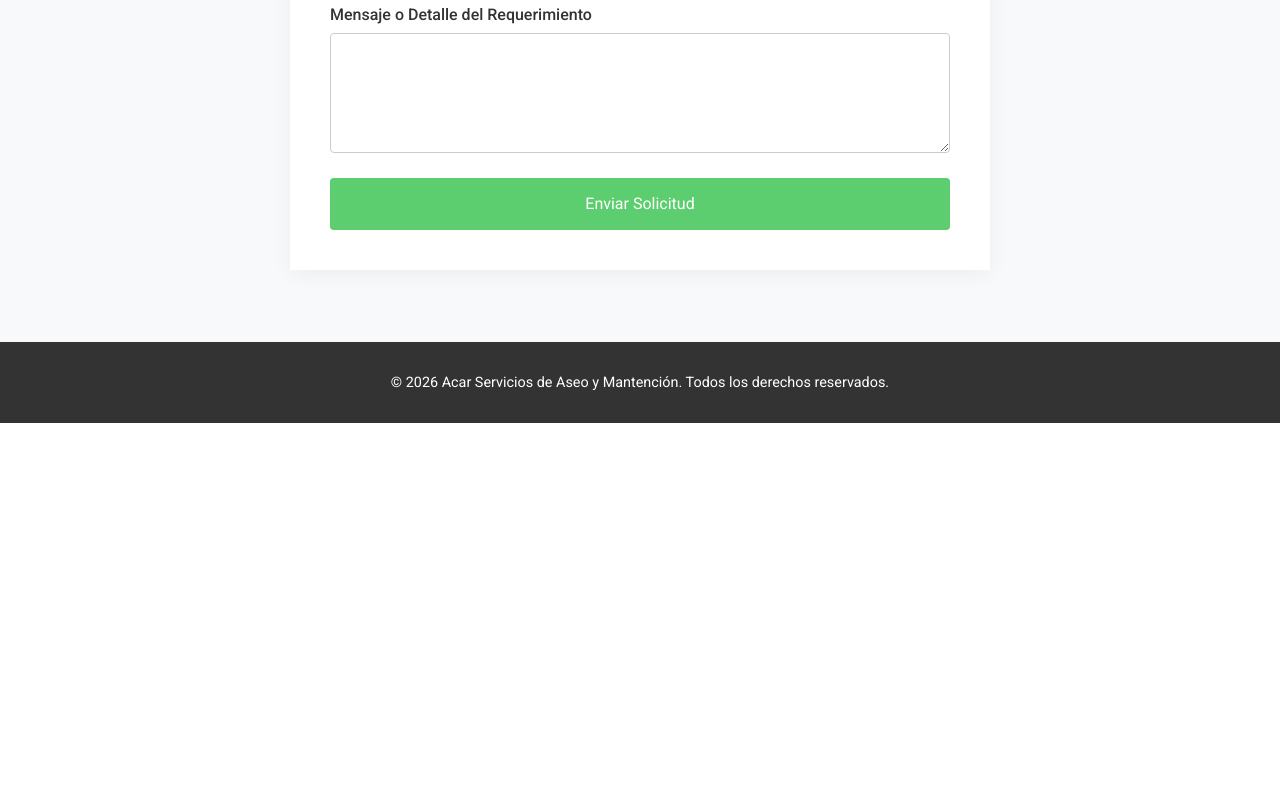
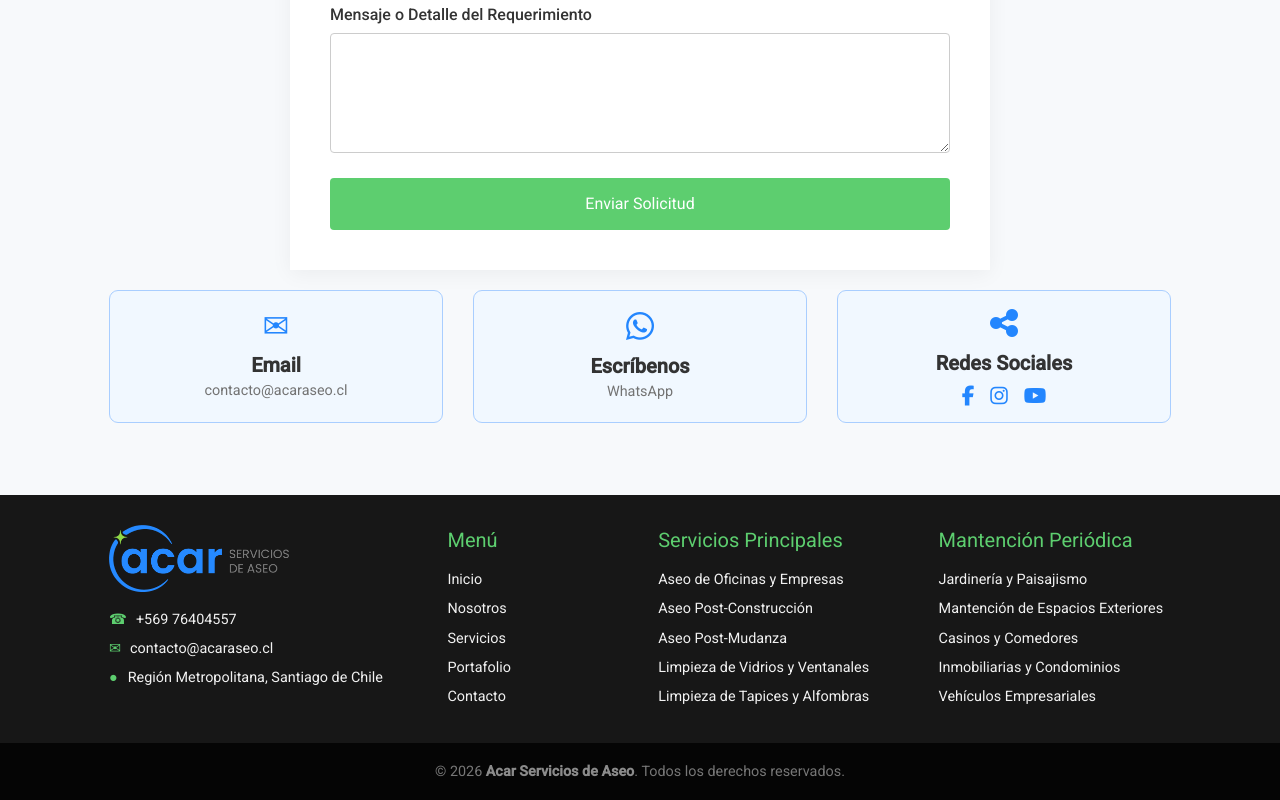
Before and after one commit to arielruiz1504-cloud/Acar-Web, a plain HTML site: page index.html in a window 1280 px wide. Shown: the part 2274-3074 px from the top of the page. Before the commit the page ends 2697 px from the top, so only its background shows below. Drawn offline with Linux system fonts and the light colour scheme.

Commit message:
Se agrega tarjetas de contacto directo en sección Contacto.

```diff
--- a/assets/css/responsive.css
+++ b/assets/css/responsive.css
@@ -15,6 +15,8 @@
     .desktop-break { display: none; }
     .services-grid, .why-us-grid { grid-template-columns: repeat(2, 1fr); }
     .cards-container { grid-template-columns: repeat(2, 1fr); }
+    .direct-contact { grid-template-columns: repeat(2, 1fr); }
+    .footer-main { grid-template-columns: repeat(2, 1fr); gap: 30px; }
 }
 
 @media (max-width: 600px) {
@@ -33,4 +35,7 @@
     .services-grid, .why-us-grid { grid-template-columns: 1fr; }
     .services h2, .why-us h2 { font-size: 1.8rem; }
     .contact-container { padding: 26px 20px; }
+    .direct-contact { grid-template-columns: 1fr; gap: 14px; }
+    .footer-main { grid-template-columns: 1fr; gap: 28px; padding-block: 34px; }
+    .footer-brand img { width: 165px; }
 }
--- a/assets/css/styles.css
+++ b/assets/css/styles.css
@@ -65,6 +65,27 @@ a { color: inherit; }
 .form-group label { display: block; margin-bottom: 6px; font-weight: 500; }
 .form-group input, .form-group textarea, .form-group select { width: 100%; padding: 11px; border: 1px solid #ccc; border-radius: 4px; font: inherit; }
 .btn-submit { width: 100%; padding: 14px; border: 0; border-radius: 4px; color: var(--white); background: var(--green); font: inherit; cursor: pointer; }
-footer { padding: 30px 24px; color: var(--white); background: var(--ink); text-align: center; font-size: .9rem; }
-footer p { margin: 0; }
+.direct-contact { display: grid; grid-template-columns: repeat(3, 1fr); gap: 30px; margin-top: 20px; }
+.contact-card { min-height: 123px; display: flex; align-items: center; justify-content: center; padding: 16px; flex-direction: column; border: 1px solid #a9ceff; border-radius: 9px; background: #f1f8ff; text-align: center; text-decoration: none; transition: transform .2s ease, box-shadow .2s ease; }
+.contact-card:hover { transform: translateY(-3px); box-shadow: 0 6px 16px rgba(35, 134, 254, .12); }
+.contact-card-icon { display: block; margin-bottom: 8px; color: var(--blue); font-size: 2rem; line-height: 1; }
+.contact-card-label { color: var(--ink); font-size: 1.25rem; font-weight: 600; }
+.contact-card-value { color: var(--muted); font-size: .9rem; }
+.social-links { display: flex; gap: 16px; margin-top: 8px; }
+.social-links a { color: var(--blue); font-size: 1.25rem; line-height: 1; text-decoration: none; transition: color .2s ease, transform .2s ease; }
+.social-links a:hover { color: var(--green); transform: translateY(-2px); }
+.site-footer { color: var(--white); background: #171717; font-size: .9rem; }
+.footer-main { display: grid; grid-template-columns: 1.25fr .7fr 1fr 1fr; gap: 48px; padding-block: 30px 36px; }
+.footer-brand, .footer-column { display: flex; flex-direction: column; align-items: flex-start; gap: 10px; }
+.footer-brand img { width: 180px; height: auto; margin-bottom: 8px; }
+.footer-brand a, .footer-brand span, .footer-column a, .footer-column span { color: #f1f1f1; text-decoration: none; line-height: 1.35; }
+.footer-brand a::before { margin-right: 9px; color: var(--green); }
+.footer-brand a:first-of-type::before { content: "☎"; }
+.footer-brand a:last-of-type::before { content: "✉"; }
+.footer-brand span::before { content: "●"; margin-right: 10px; color: var(--green); }
+.footer-column h2 { margin: 0 0 5px; color: var(--green); font-size: 1.25rem; font-weight: 400; }
+.footer-column a:hover { color: var(--green); }
+.footer-bottom { padding: 18px 24px; background: #050505; color: #777; text-align: center; }
+.footer-bottom p { margin: 0; }
+.footer-bottom strong { color: #8b8b8b; }
 .menu-toggle { display: none; }
--- a/index.html
+++ b/index.html
@@ -9,6 +9,7 @@
     <link rel="preconnect" href="https://fonts.googleapis.com">
     <link rel="preconnect" href="https://fonts.gstatic.com" crossorigin>
     <link href="https://fonts.googleapis.com/css2?family=Roboto:wght@400;500&display=swap" rel="stylesheet">
+    <link rel="stylesheet" href="https://cdnjs.cloudflare.com/ajax/libs/font-awesome/6.5.2/css/all.min.css">
     <link rel="stylesheet" href="assets/css/styles.css">
     <link rel="stylesheet" href="assets/css/responsive.css">
 </head>
@@ -113,10 +114,67 @@
                     <button class="btn-submit" type="submit">Enviar Solicitud</button>
                 </form>
             </div>
+            <div class="direct-contact container" aria-label="Datos de contacto directo">
+                <a class="contact-card" href="mailto:contacto@acaraseo.cl">
+                    <span class="contact-card-icon" aria-hidden="true">✉</span>
+                    <span class="contact-card-label">Email</span>
+                    <span class="contact-card-value">contacto@acaraseo.cl</span>
+                </a>
+                <a class="contact-card" href="https://wa.me/5696404557" target="_blank" rel="noopener noreferrer">
+                    <span class="contact-card-icon" aria-hidden="true"><i class="fa-brands fa-whatsapp"></i></span>
+                    <span class="contact-card-label">Escríbenos</span>
+                    <span class="contact-card-value">WhatsApp</span>
+                </a>
+                <div class="contact-card social-card">
+                    <span class="contact-card-icon" aria-hidden="true"><i class="fa-solid fa-share-nodes"></i></span>
+                    <span class="contact-card-label">Redes Sociales</span>
+                    <span class="social-links">
+                        <a href="https://www.facebook.com/acaraseo" target="_blank" rel="noopener noreferrer" aria-label="Facebook"><i class="fa-brands fa-facebook-f" aria-hidden="true"></i></a>
+                        <a href="https://www.instagram.com/acaraseo" target="_blank" rel="noopener noreferrer" aria-label="Instagram"><i class="fa-brands fa-instagram" aria-hidden="true"></i></a>
+                        <a href="https://www.youtube.com/@acaraseo" target="_blank" rel="noopener noreferrer" aria-label="YouTube"><i class="fa-brands fa-youtube" aria-hidden="true"></i></a>
+                    </span>
+                </div>
+            </div>
         </section>
     </main>
 
-    <footer><p>&copy; 2026 Acar Servicios de Aseo y Mantención. Todos los derechos reservados.</p></footer>
+    <footer class="site-footer">
+        <div class="footer-main container">
+            <div class="footer-brand">
+                <img src="assets/img/Logo.png" alt="Acar Servicios de Aseo">
+                <a href="tel:+56976404557">+569 76404557</a>
+                <a href="mailto:contacto@acaraseo.cl">contacto@acaraseo.cl</a>
+                <span>Región Metropolitana, Santiago de Chile</span>
+            </div>
+            <nav class="footer-column" aria-label="Enlaces del sitio">
+                <h2>Menú</h2>
+                <a href="#inicio">Inicio</a>
+                <a href="#nosotros">Nosotros</a>
+                <a href="#servicios">Servicios</a>
+                <a href="#portafolio">Portafolio</a>
+                <a href="#contacto">Contacto</a>
+            </nav>
+            <div class="footer-column">
+                <h2>Servicios Principales</h2>
+                <span>Aseo de Oficinas y Empresas</span>
+                <span>Aseo Post-Construcción</span>
+                <span>Aseo Post-Mudanza</span>
+                <span>Limpieza de Vidrios y Ventanales</span>
+                <span>Limpieza de Tapices y Alfombras</span>
+            </div>
+            <div class="footer-column">
+                <h2>Mantención Periódica</h2>
+                <span>Jardinería y Paisajismo</span>
+                <span>Mantención de Espacios Exteriores</span>
+                <span>Casinos y Comedores</span>
+                <span>Inmobiliarias y Condominios</span>
+                <span>Vehículos Empresariales</span>
+            </div>
+        </div>
+        <div class="footer-bottom">
+            <p>&copy; 2026 <strong>Acar Servicios de Aseo</strong>. Todos los derechos reservados.</p>
+        </div>
+    </footer>
     <script src="assets/js/script.js" defer></script>
 </body>
 </html>
```
